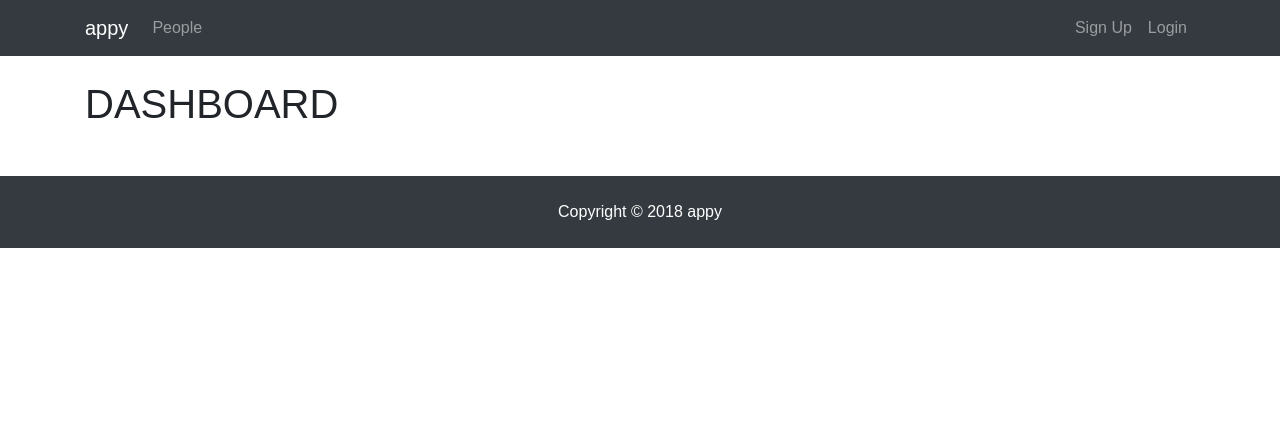
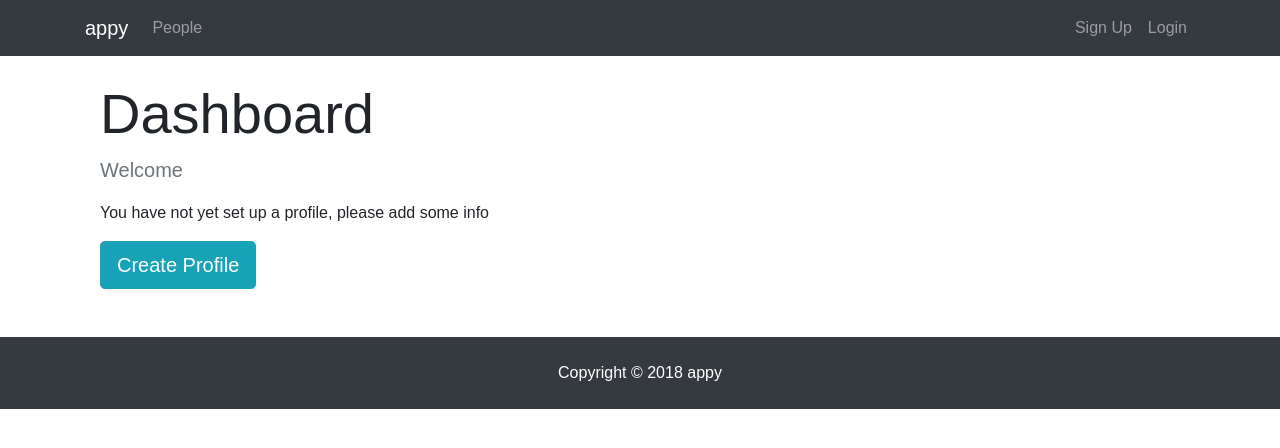
Before and after one commit to ldillon16/appy, a React (Create React App) app in the folder client/: page /dashboard in a window 1280 px wide. Shown: the top 448 px of the page. Built offline with nearby package versions, Linux system fonts and the light colour scheme; no server answers.

Commit message:
dashboard debugging

```diff
--- /dev/null
+++ b/client/src/components/common/Spinner.js
@@ -0,0 +1,14 @@
+import React from "react";
+import spinner from "./spinner.gif";
+
+export default () => {
+  return (
+    <div>
+      <img
+        src={spinner}
+        style={{ width: "2opx", margin: "auto", display: "block" }}
+        alt="Loading.."
+      />
+    </div>
+  );
+};
--- a/client/src/components/dashboard/Dashboard.js
+++ b/client/src/components/dashboard/Dashboard.js
@@ -1,7 +1,9 @@
 import React, { Component } from "react";
+import { Link } from "react-router-dom";
 import PropTypes from "prop-types";
 import { connect } from "react-redux";
 import { getCurrentProfile } from "../../actions/profileActions";
+import Spinner from "../common/Spinner";
 
 class Dashboard extends Component {
   componentDidMount() {
@@ -9,15 +11,58 @@ class Dashboard extends Component {
   }
 
   render() {
+    const { user } = this.props.auth;
+    const { profile, loading } = this.props.profile;
+
+    let dashboardContent;
+
+    if (profile === null || loading) {
+      dashboardContent = <Spinner />;
+    } else {
+      // check if logged in user has profile data
+      if (Object.keys(profile).length > 0) {
+        dashboardContent = <h4>TODO: display profile</h4>;
+      } else {
+        // user is logged in but has no profile
+        dashboardContent = (
+          <div>
+            <p className="lead text-muted">Welcome {user.name}</p>
+            <p> You have not yet set up a profile, please add some info </p>
+            <Link to="/create-profile" className="btn btn-lg btn-info">
+              Create Profile
+            </Link>
+          </div>
+        );
+      }
+    }
+
     return (
-      <div>
-        <h1>DASHBOARD</h1>
+      <div className="dashboard">
+        <div className="container">
+          <div className="row">
+            <div className="col-md-12">
+              <h1 className="display-4">Dashboard</h1>
+              {dashboardContent}
+            </div>
+          </div>
+        </div>
       </div>
     );
   }
 }
 
+Dashboard.PropTypes = {
+  getCurrentProfile: PropTypes.func.isRequired,
+  auth: PropTypes.object.isRequired,
+  profile: PropTypes.object.isRequired
+};
+
+const mapStateToProps = state => ({
+  profile: state.profile,
+  auth: state.auth
+});
+
 export default connect(
-  null,
+  mapStateToProps,
   { getCurrentProfile }
 )(Dashboard);
```
Also changed, not shown: client/src/actions/profileActions.js (+1 -6 lines), client/src/components/common/spinner.gif (added), 1 other file (tests, documents, lock files or other folders).
